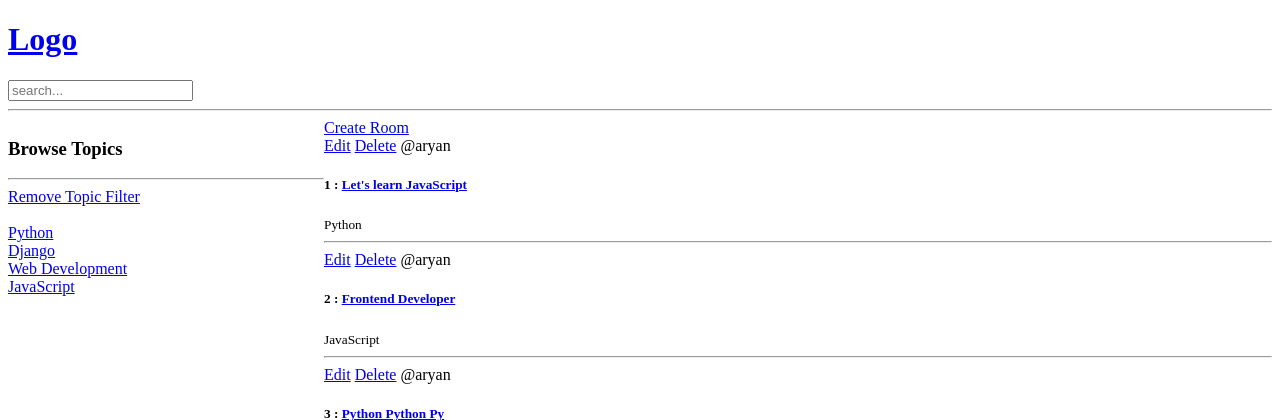
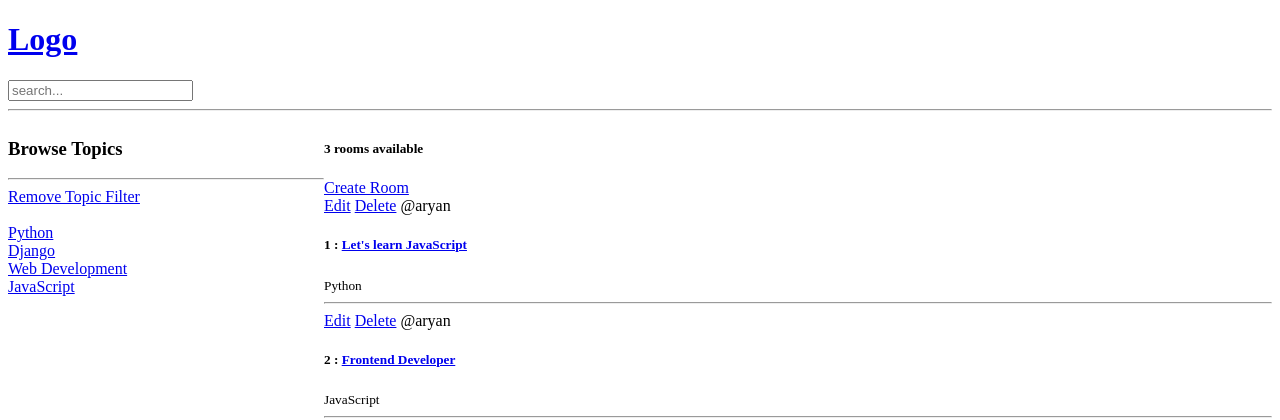
Before and after one commit to AryanGodara/Studybud_Django_WebApp, a Django app: page / in a window 1280 px wide. Shown: the top 420 px of the page. Run offline with Django 3.2, Linux system fonts and the light colour scheme; data comes from the database, SQL or seed files in the repository.

Commit message:
search complete: last commit before user login

```diff
--- a/base/templates/base/home.html
+++ b/base/templates/base/home.html
@@ -31,6 +31,8 @@
 
     <div>
 
+        <h5>{{room_count}} rooms available</h5>
+
         <a href="{% url 'create-room' %}">Create Room</a>
 
         <div>
--- a/base/views.py
+++ b/base/views.py
@@ -1,4 +1,5 @@
 from multiprocessing import context
+from django.db.models import Q
 from django.shortcuts import render, redirect
 
 from .models import Room, Topic
@@ -8,11 +9,21 @@ from .forms import RoomForm
 
 
 def home(request):
-    rooms = Room.objects.all()
+    q = request.GET.get('q') if request.GET.get('q') != None else ''
+            # Returns the 'query: topic name' after ?q in the URL
+            # This is the ?q=### added to the url, (should be common knowledge now)
+
+    rooms = Room.objects.filter(
+        Q(topic__name__icontains=q) |
+        Q(name__icontains=q) |
+        Q(description__icontains=q)
+    )       # topic, name and description: All three are fields in the Room model
 
     topics = Topic.objects.all()
 
-    context = {'rooms': rooms, 'topics': topics}
+    room_count = rooms.count()
+
+    context = {'rooms': rooms, 'topics': topics, 'room_count': room_count}
     return render(request, 'base/home.html', context)
 
 
```
